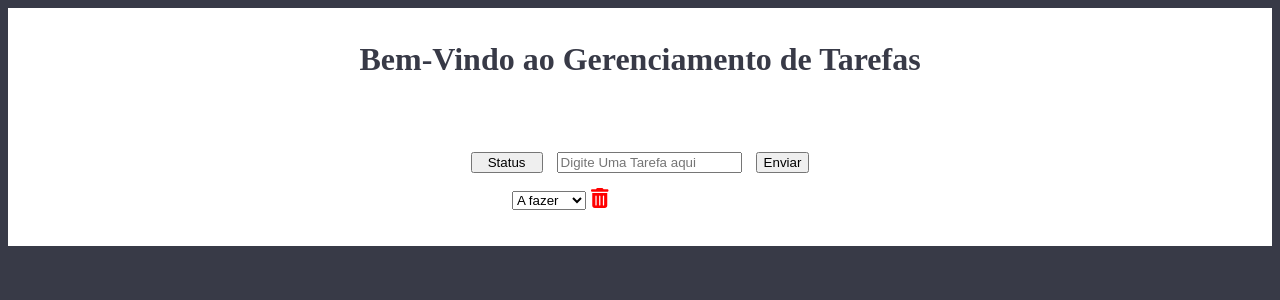
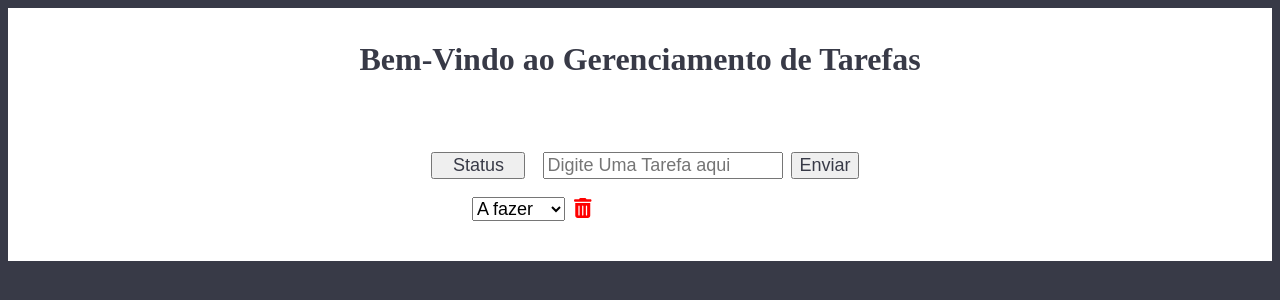
Before and after one commit to Edivansanto5/todoList, a Vue app: page / in a window 1280 px wide. Both pictures are taken after a click on the button "Enviar". Shown: the top 300 px of the page. Built offline with nearby package versions, Linux system fonts and the light colour scheme.

Commit message:
finalizando alinhamento por enquanto

```diff
--- a/src/components/todoList.vue
+++ b/src/components/todoList.vue
@@ -10,7 +10,7 @@
 
         <div v-for="(lista, index) in listas" :key="index" class="div-main">
 
-            <select>
+            <select class="select">
                 <option >A fazer</option>
                 <option >Fazendo</option>
                 <option >Feito</option>
@@ -64,24 +64,30 @@ export default {
         padding-top: 12px;
     }
     .status{
-        width: 72px;
+        width: 94px;
         margin: 14px;
-        font-size: 18;
+        font-size: 18px;
+        color:#383a47;
+
+
     }
     .btn{
-
         margin: 14px;
-
+        color:#383a47 ;
     }
    .div-main{
         text-align: justify;
         color: aqua;
         font-size: 20px;
-        padding-left: 504px;
+        padding-left: 460px;
    }
-   :hover a{
+   a{
     color: red;
 
    }
+   .select,input,.btn{
+    font-size: 18px;
+    margin: 4px;
+   }
 
 </style>
```
